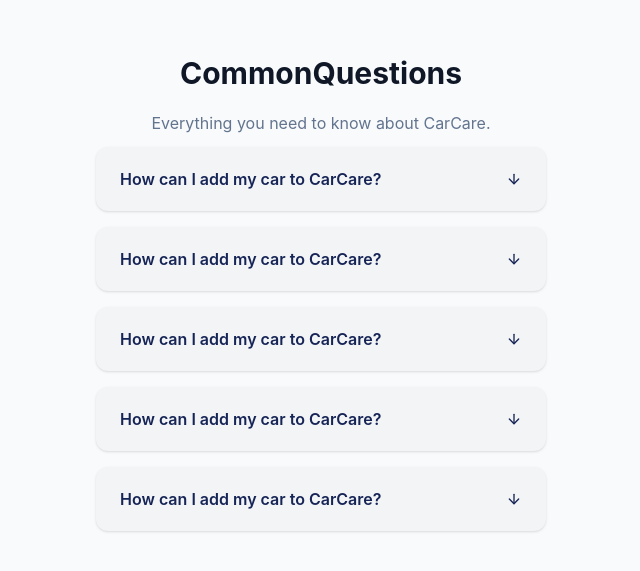
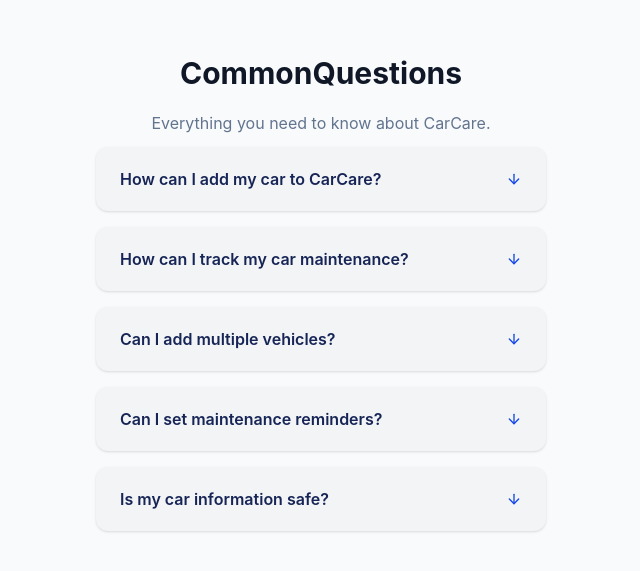
Before and after one commit to SajedehGharibiann/CarCare, a React (Vite) app in the folder FrontEnd/: page / in a window 1280 px wide. Shown: the part 1459-2030 px from the top of the page, without its empty margins (319-959 px from the left). Built offline with nearby package versions, Linux system fonts and the light colour scheme.

Commit message:
Update index.jsx

```diff
--- a/FrontEnd/src/Components/CommonQuestions/index.jsx
+++ b/FrontEnd/src/Components/CommonQuestions/index.jsx
@@ -2,10 +2,36 @@
 import React, { useState } from "react";
 
 export default function CommonQuestions() {
-    const [isOpen,setIsOpen]=useState(false)
-    const handleClick=()=>{
-        setIsOpen(!isOpen)
-    }
+  const [isOpenIndex, setIsOpenIndex] = useState(false);
+  const handleClick = (index) => {
+    setIsOpenIndex(isOpenIndex === index ? null : index);
+  };
+
+  const questions = [
+    {
+      question: "How can I add my car to CarCare?",
+      answer:
+        "You can easily add your vehicle by entering its basic information.",
+    },
+    {
+      question: "How can I track my car maintenance?",
+      answer: "CarCare helps you keep track of all your maintenance records.",
+    },
+    {
+      question: "Can I add multiple vehicles?",
+      answer: "Yes, you can add and manage multiple vehicles in your account.",
+    },
+    {
+      question: "Can I set maintenance reminders?",
+      answer:
+        "Yes, you can create reminders for your upcoming car maintenance.",
+    },
+    {
+      question: "Is my car information safe?",
+      answer:
+        "Yes, your vehicle information is securely stored in your account.",
+    },
+  ];
   return (
     <section className="max-w-7xl mx-auto px-8 py-24 mb-[100px] bg-slate-50">
       <div className="flex flex-col justify-center items-center mx-auto">
@@ -16,51 +42,26 @@
           Everything you need to know about CarCare.
         </p>
         <div className="flex flex-col justify-center max-w-3xl space-y-4">
-         <div className="w-[450px] bg-gray-100 rounded-xl shadow-sm cursor-pointer">
-  <button
-    onClick={handleClick}
-    className="flex w-full items-center justify-between px-6 py-5 text-left font-semibold text-blue-950"
-  >
-    How can I add my car to CarCare?
-    <ArrowDown size={16} />
-  </button>
-
-  {isOpen && (
-    <p className="px-6 pb-5 text-sm text-slate-500">
-      You can easily add your vehicle by entering its basic information.
-    </p>
-  )}
-</div>
-    <div className="w-[450px] h-[64px] bg-gray-100 rounded-xl shadow-sm cursor-pointer">
-            <button onClick={handleClick} className="flex w-full items-center justify-between px-6 py-5 text-left font-semibold text-blue-950 cursor-pointer">
-              How can I add my car to CarCare?
-              <ArrowDown size={16} className="text-blue-950"/>
-            </button>
-            {isOpen && (
-                <p>You can easily add your vehicle by entering its basic information</p>
-            )}
-          </div>
-           <div className="w-[450px] h-[64px] bg-gray-100 rounded-xl shadow-sm cursor-pointer">
-            <button className="flex w-full items-center justify-between px-6 py-5 text-left font-semibold text-blue-950 cursor-pointer">
-              How can I add my car to CarCare?
-              <ArrowDown size={16} className="text-blue-950"/>
-            </button>
-
-          </div>
-           <div className="w-[450px] h-[64px] bg-gray-100 rounded-xl shadow-sm cursor-pointer">
-            <button className="flex w-full items-center justify-between px-6 py-5 text-left font-semibold text-blue-950 cursor-pointer">
-              How can I add my car to CarCare?
-              <ArrowDown size={16} className="text-blue-950"/>
-            </button>
-
-          </div>
-           <div className="w-[450px] h-[64px] bg-gray-100 rounded-xl shadow-sm cursor-pointer">
-            <button className="flex w-full items-center justify-between px-6 py-5 text-left font-semibold text-blue-950 cursor-pointer">
-              How can I add my car to CarCare?
-              <ArrowDown size={16} className="text-blue-950"/>
-            </button>
-
-          </div>
+          {questions.map((item, index) => (
+            <div
+              key={index}
+              className="w-[450px] bg-gray-100 rounded-xl shadow-sm"
+            >
+              <button
+                onClick={() => handleClick(index)}
+                className="flex w-full items-center justify-between px-6 py-5 text-left font-semibold text-blue-950  cursor-pointer"
+              >
+                {item.question}
+                <ArrowDown
+                  size={16}
+                  className={`transition-transform duration-700 ${isOpenIndex === index ? "rotate-180" : ""} text-blue-700`}
+                />
+              </button>
+              {isOpenIndex===index &&(
+                <p className="bg-blue-100 px-6 py-4 text-sm text-blue-700 rounded-b-xl faqOpen">{item.answer}</p>
+              )}
+            </div>
+          ))}
         </div>
       </div>
     </section>
```
